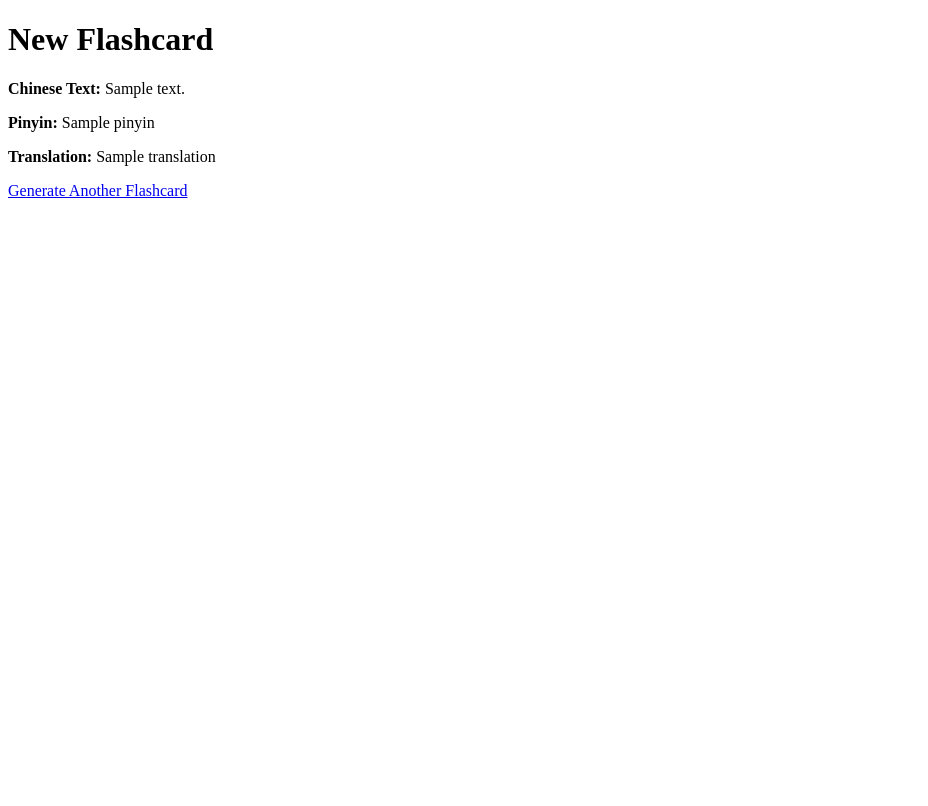
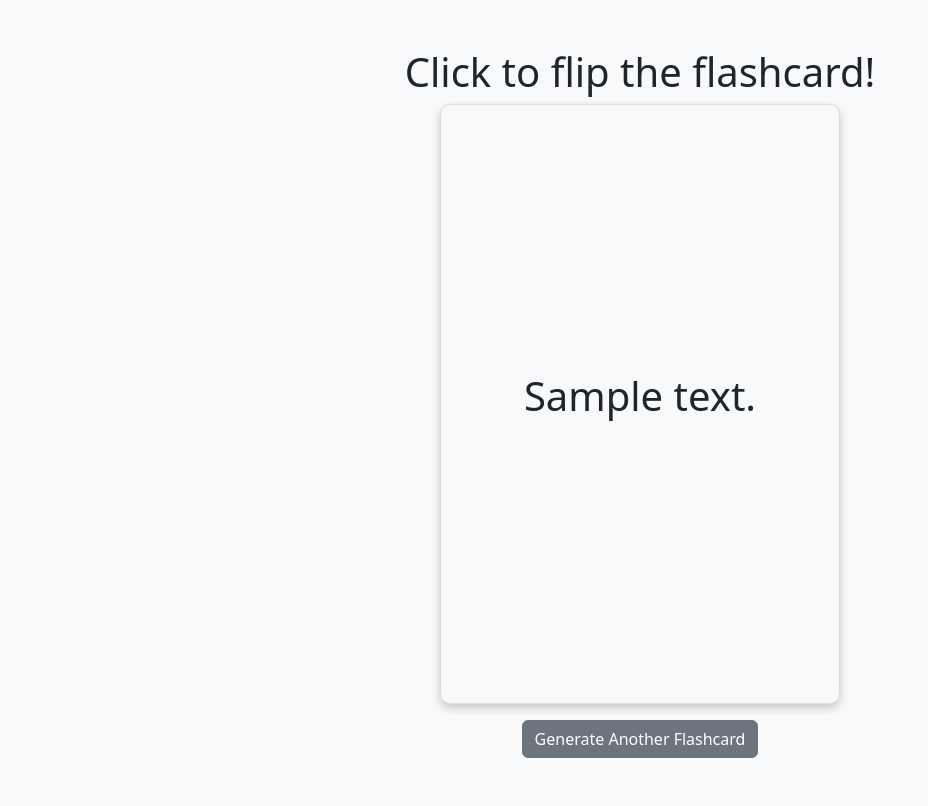
Before and after one commit to sophia-mai-1/language-flashcards, a Flask app: template templates/flashcard.html in a window 1280 px wide. Shown: the whole page, without its empty margins (0-928 px from the left). Before the commit the page ends 198 px from the top, so only its background shows below. Run offline with Flask 3, Linux system fonts and the light colour scheme; the template is opened without the code that fills it: most values are stand-ins (such as "Sample title", 1, 10 or a date in 2020).

Commit message:
html & css styling

```diff
--- a/templates/flashcard.html
+++ b/templates/flashcard.html
@@ -1,13 +1,95 @@
 <!DOCTYPE html>
-<html>
+<html lang="en">
 <head>
-    <title>New Flashcard</title>
+    <meta charset="UTF-8">
+    <meta name="viewport" content="width=device-width, initial-scale=1.0">
+    <title>Interactive Flashcard</title>
+    <link href="https://cdn.jsdelivr.net/npm/bootstrap@5.3.0/dist/css/bootstrap.min.css" rel="stylesheet">
+    <style>
+        /* flashcard container */
+        .flashcard {
+            width: 400px;
+            height: 600px;
+            perspective: 1000px;
+            margin: auto;
+        }
+
+        /* flashcard inner */
+        .flashcard-inner {
+            position: relative;
+            width: 100%;
+            height: 100%;
+            text-align: center;
+            transition: transform 0.8s;
+            transform-style: preserve-3d;
+            cursor: pointer;
+        }
+
+        /* front & back sides */
+        .flashcard-front,
+        .flashcard-back {
+            position: absolute;
+            width: 100%;
+            height: 100%;
+            backface-visibility: hidden;
+            display: flex;
+            justify-content: center;
+            align-items: center;
+            border: 1px solid #ddd;
+            border-radius: 10px;
+            box-shadow: 0 4px 8px rgba(0, 0, 0, 0.2);
+        }
+
+        .flashcard-front {
+            background-color: #f8f9fa;
+        }
+
+        .flashcard-back {
+            background-color: #e9ecef;
+            transform: rotateY(180deg);
+            padding: 30px;
+            display: flex;
+            justify-content: center;
+            align-items: center;
+            border: 1px solid #ddd;
+            border-radius: 10px;
+            box-shadow: 0 4px 8px rgba(0, 0, 0, 0.2);
+        }
+
+
+        /* flip effect */
+        .flashcard.flipped .flashcard-inner {
+            transform: rotateY(180deg);
+        }
+    </style>
 </head>
-<body>
-    <h1>New Flashcard</h1>
-    <p><strong>Chinese Text:</strong> {{ chinese_text }}</p>
-    <p><strong>Pinyin:</strong> {{ pinyin }}</p>
-    <p><strong>Translation:</strong> {{ translation }}</p>
-    <a href="/">Generate Another Flashcard</a>
+<body class="bg-light">
+    <div class="container py-5 text-center">
+        <h1>Click to flip the flashcard!</h1>
+        <div class="flashcard" id="flashcard">
+            <div class="flashcard-inner">
+                <!-- front of flashcard -->
+                <div class="flashcard-front">
+                    <p class="fs-1">{{ chinese_text }}</p>
+                </div>
+                <!-- back of flashcard -->
+                <div class="flashcard-back">
+                    <div>
+                        <p class="fs-4"><strong>Pinyin:</strong> {{ pinyin }}</p>
+                        <p class="fs-4"><strong>Translation:</strong> {{ translation }}</p>
+                    </div>
+                </div>
+            </div>
+        </div>
+        <button onclick="window.location.href='/'" class="btn btn-secondary mt-3">Generate Another Flashcard</button>
+    </div>
+
+    <script>
+        // js for flipping the card
+        const flashcard = document.getElementById('flashcard');
+        flashcard.addEventListener('click', () => {
+            flashcard.classList.toggle('flipped');
+        });
+    </script>
 </body>
 </html>
```
Also changed, not shown: templates/index.html (+22 -11 lines).
